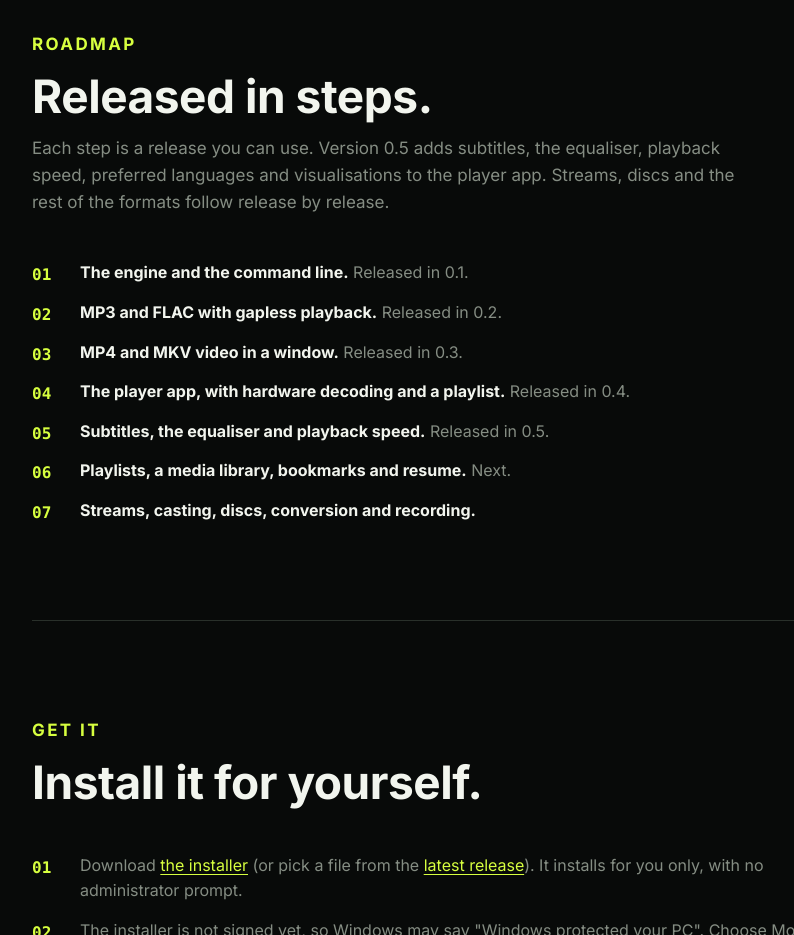
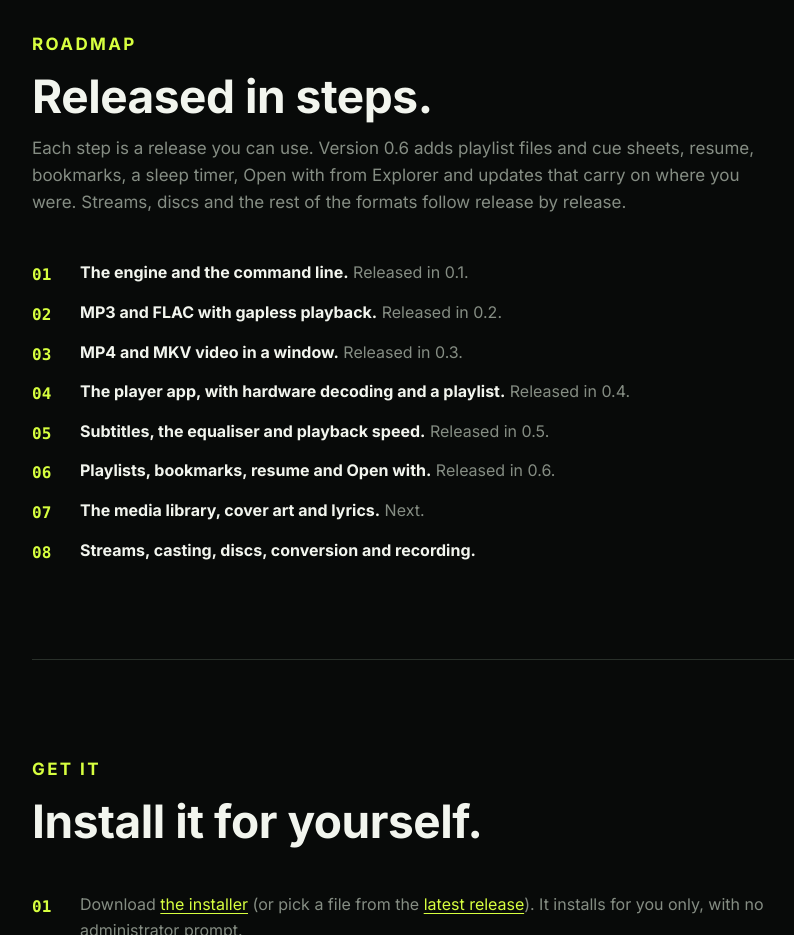
Before and after one commit to tochi-mba/rexplayer, a website: page site/index.html in a window 1280 px wide. Shown: the part 2740-3675 px from the top of the page, without its empty margins (48-842 px from the left). Drawn offline with Linux system fonts and the light colour scheme; no server answers.

Commit message:
Version 0.6.0 so the release publishes
Playlists and cue sheets, resume, bookmarks, quick slots and recent media,
a sleep timer, Open with from Explorer, updates that carry on, Vorbis sound,
zoom and pan with a navigator, detailed logs, and the window's fixes.

```diff
--- a/site/index.html
+++ b/site/index.html
@@ -114,7 +114,7 @@ Sungba.wav: WAVE, 3:14
       <div class="section-heading">
         <p class="eyebrow signal">Roadmap</p>
         <h2>Released in steps.</h2>
-        <p>Each step is a release you can use. Version 0.5 adds subtitles, the equaliser, playback speed, preferred languages and visualisations to the player app. Streams, discs and the rest of the formats follow release by release.</p>
+        <p>Each step is a release you can use. Version 0.6 adds playlist files and cue sheets, resume, bookmarks, a sleep timer, Open with from Explorer and updates that carry on where you were. Streams, discs and the rest of the formats follow release by release.</p>
       </div>
       <ol class="install-steps">
         <li><strong>The engine and the command line.</strong> Released in 0.1.</li>
@@ -122,7 +122,8 @@ Sungba.wav: WAVE, 3:14
         <li><strong>MP4 and MKV video in a window.</strong> Released in 0.3.</li>
         <li><strong>The player app, with hardware decoding and a playlist.</strong> Released in 0.4.</li>
         <li><strong>Subtitles, the equaliser and playback speed.</strong> Released in 0.5.</li>
-        <li><strong>Playlists, a media library, bookmarks and resume.</strong> Next.</li>
+        <li><strong>Playlists, bookmarks, resume and Open with.</strong> Released in 0.6.</li>
+        <li><strong>The media library, cover art and lyrics.</strong> Next.</li>
         <li><strong>Streams, casting, discs, conversion and recording.</strong></li>
       </ol>
     </section>
```
Also changed, not shown: CHANGELOG.md, README.md, 1 other file.
